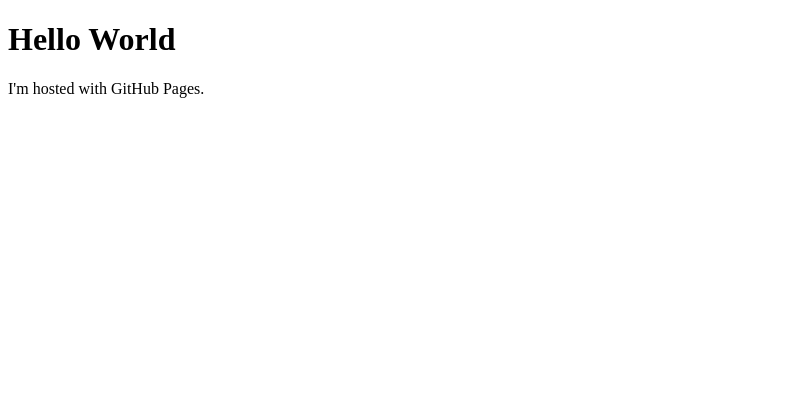
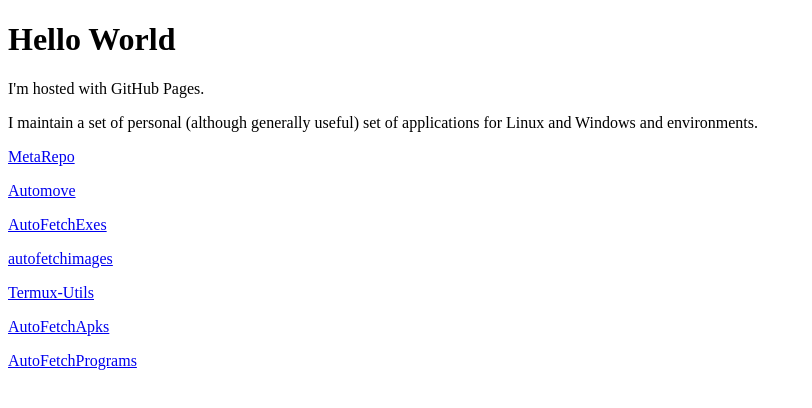
Before and after one commit to mccartneym7964/mccartneym7964.github.io, a plain HTML site: page index.html in a window 1280 px wide. Shown: the whole page, without its empty margins (0-812 px from the left). Drawn offline with Linux system fonts and the light colour scheme.

Commit message:
Update index.html

```diff
--- a/index.html
+++ b/index.html
@@ -3,5 +3,16 @@
 <body>
 <h1>Hello World</h1>
 <p>I'm hosted with GitHub Pages.</p>
+
+<p>I maintain a set of personal (although generally useful) set of applications for Linux and Windows and environments.</p>
+
+  <p><a href="MetaRepo.html">MetaRepo</a></p>
+   <p><a href="automove.html">Automove</a></p>
+   <p><a href="AutoFetchExes.html">AutoFetchExes</a></p>
+   <p><a href="autofetchimages.html">autofetchimages</a></p>
+   <p><a href="Termux-Utils.html">Termux-Utils</a></p>
+   <p><a href="AutoFetchApks.html">AutoFetchApks</a></p>
+  <p><a href="AutoFetchPrograms.html">AutoFetchPrograms</a></p>
+
 </body>
 </html>
```
